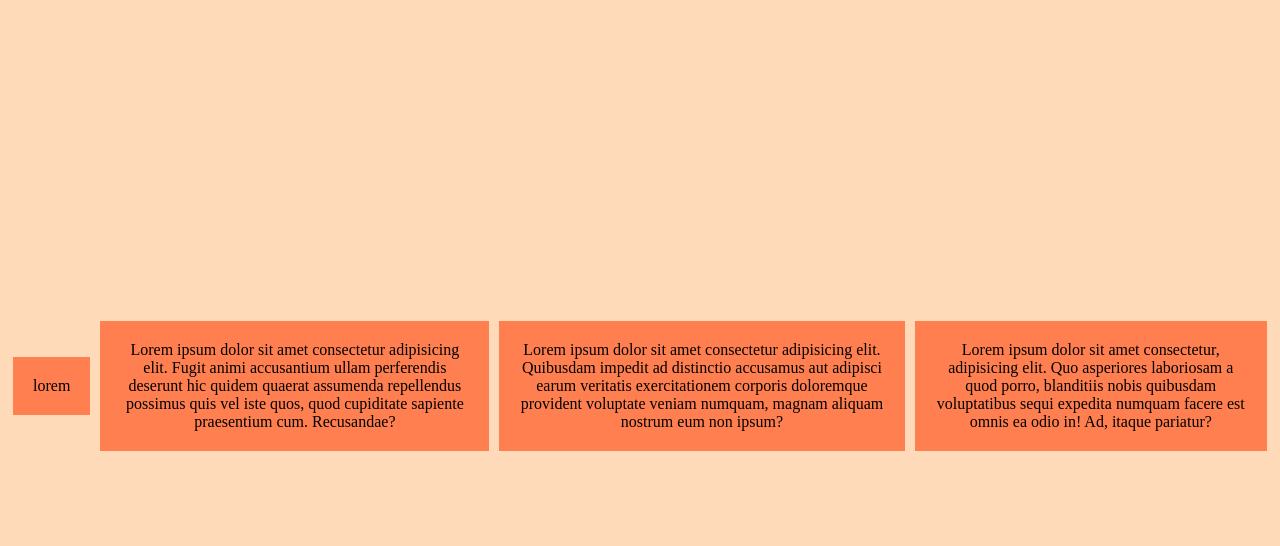
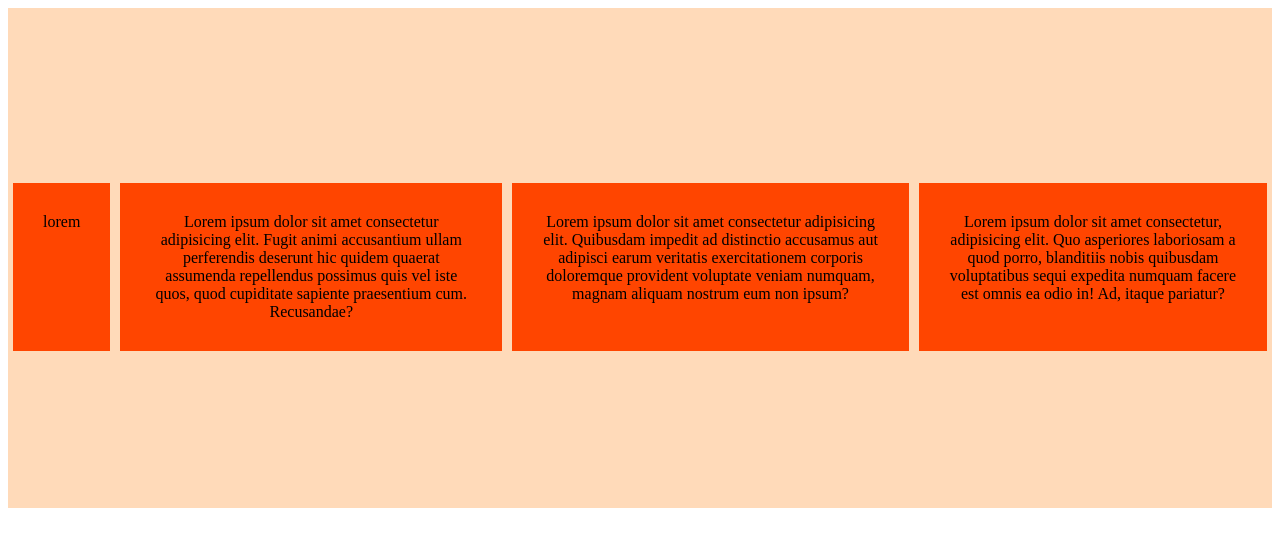
Before and after one commit to DoDesCadeaux/Exo_Flex_1, a plain HTML site: page index.html in a window 1280 px wide. Drawn offline with Linux system fonts and the light colour scheme.

Commit message:
Update style.css

```diff
--- a/public/css/style.css
+++ b/public/css/style.css
@@ -1,16 +1,18 @@
-.flex-item {
-    background-color: coral;
-    text-align: center;
-    margin: 5px;
-    padding: 20px;
+section {
+    background-color: peachpuff;
+    height: 500px;
 }
 
 .flex-container {
     display: flex;
-    align-items: center;
-    margin-top: 25%;
+    align-content: center;
 }
 
-body {
-    background-color: peachpuff;
+.flex-item {
+    display: flex;
+    padding: 30px;
+    background-color:orangered;
+    margin: 5px;
+    text-align: center;
+    margin-top: 175px;
 }
```
